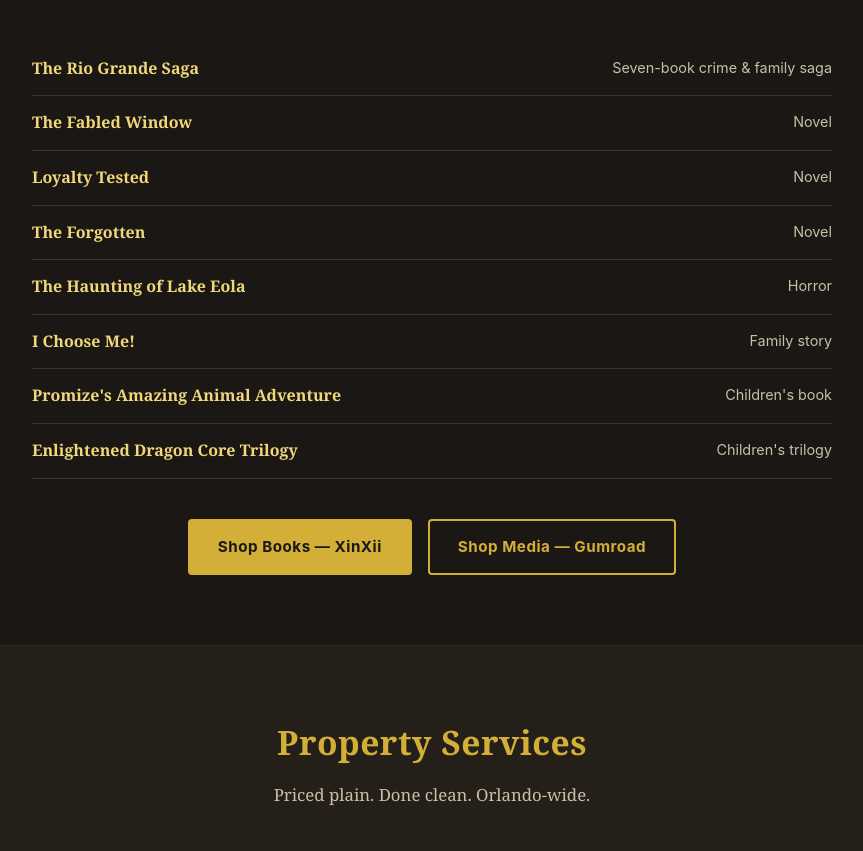
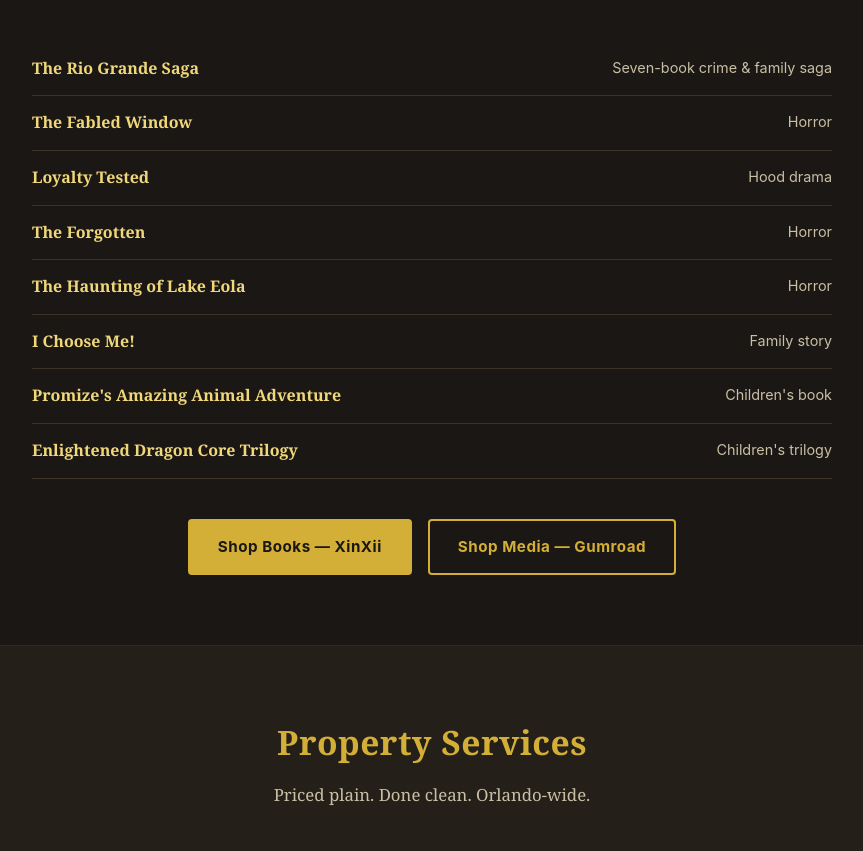
Before and after one commit to 0madnessproductionz-droid/Candidcirclepro-, a plain HTML site: page index.html in a window 1280 px wide. Shown: the part 1219-2070 px from the top of the page, without its empty margins (208-1071 px from the left). Drawn offline with Linux system fonts and the light colour scheme.

Commit message:
Book tags name the genre, not 'Novel' — per owner

```diff
--- a/index.html
+++ b/index.html
@@ -334,9 +334,9 @@
     <p class="section-sub">16 published titles and counting — novels, horror, crime sagas, family stories, and children's books, all original, all owned.</p>
     <ul class="book-list">
       <li><strong>The Rio Grande Saga</strong> <span class="tag">Seven-book crime &amp; family saga</span></li>
-      <li><strong>The Fabled Window</strong> <span class="tag">Novel</span></li>
-      <li><strong>Loyalty Tested</strong> <span class="tag">Novel</span></li>
-      <li><strong>The Forgotten</strong> <span class="tag">Novel</span></li>
+      <li><strong>The Fabled Window</strong> <span class="tag">Horror</span></li>
+      <li><strong>Loyalty Tested</strong> <span class="tag">Hood drama</span></li>
+      <li><strong>The Forgotten</strong> <span class="tag">Horror</span></li>
       <li><strong>The Haunting of Lake Eola</strong> <span class="tag">Horror</span></li>
       <li><strong>I Choose Me!</strong> <span class="tag">Family story</span></li>
       <li><strong>Promize's Amazing Animal Adventure</strong> <span class="tag">Children's book</span></li>
```
